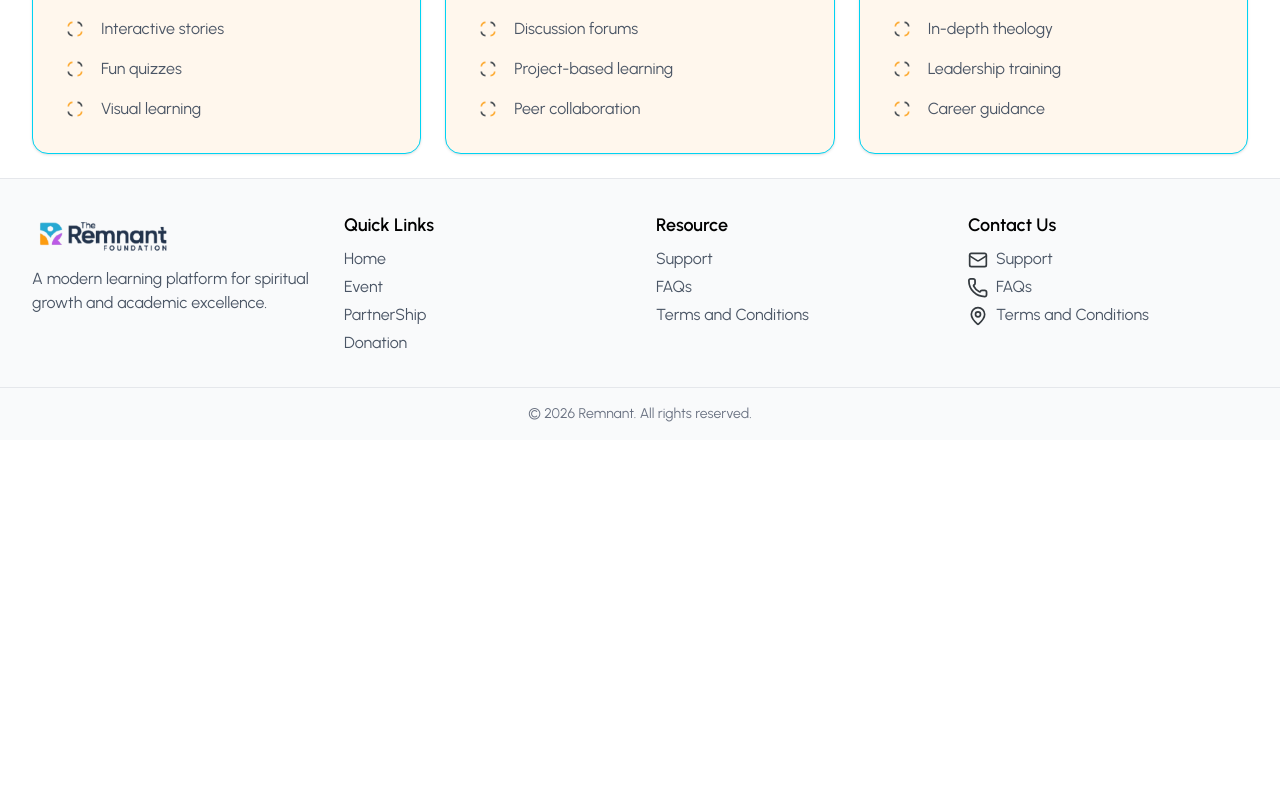
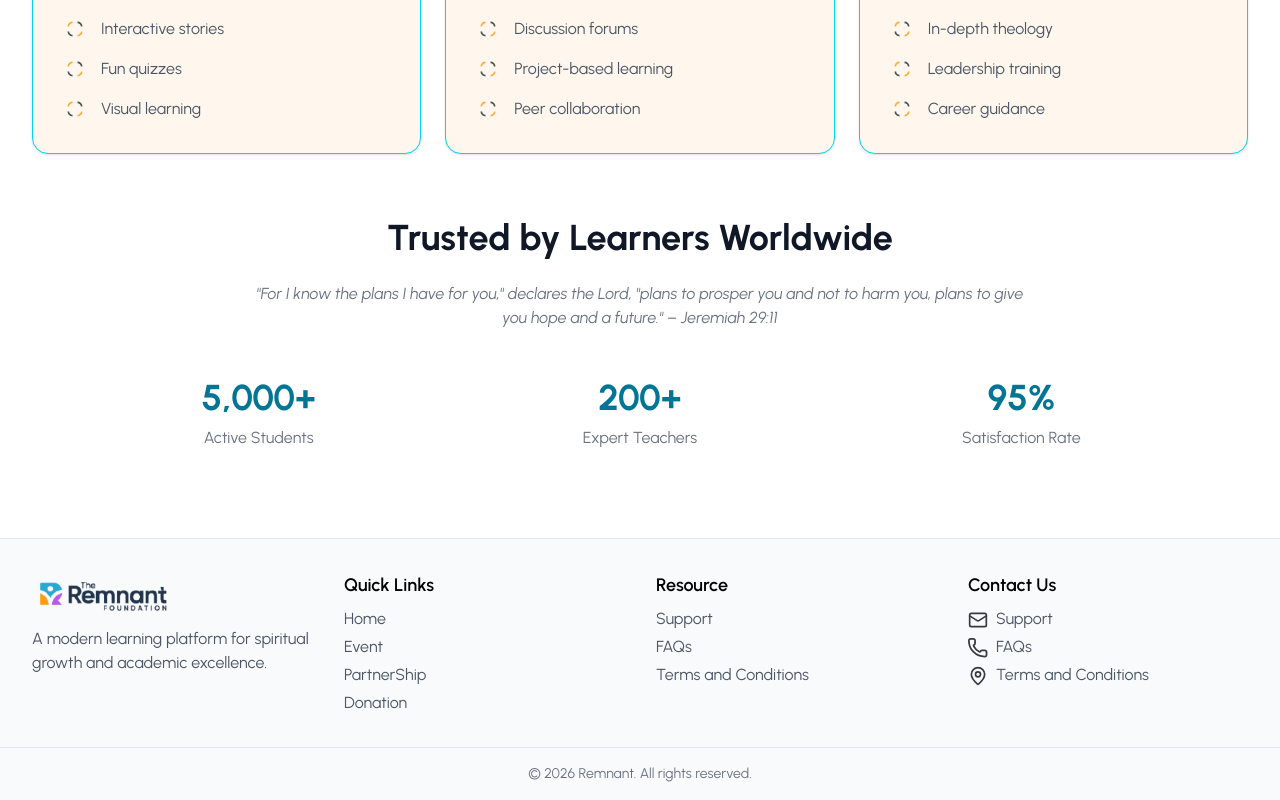
Before and after one commit to naimsheikh8020/Bible-Lms-Remnant-, a React (Vite) app: page / in a window 1280 px wide. Shown: the part 3121-3921 px from the top of the page. Before the commit the page ends 3561 px from the top, so only its background shows below. Built offline with nearby package versions, Linux system fonts and the light colour scheme.

Commit message:
trust section added

```diff
--- a/src/Page/HomePage/Home.tsx
+++ b/src/Page/HomePage/Home.tsx
@@ -4,6 +4,7 @@ import AudienceSection from "./HomeSection/AudienceSection";
 import CoreFeaturesSection from "./HomeSection/CoreFeaturesSection";
 import HeroSection from "./HomeSection/HeroSection";
 import HowItWorksSection from "./HomeSection/HowItWorksSection";
+import TrustSection from "./HomeSection/TrustSection";
 
 
 const Home = () => {
@@ -15,6 +16,7 @@ const Home = () => {
       <HowItWorksSection/>
       <CoreFeaturesSection/>
       <AgeBasedLearningExprience/>
+      <TrustSection/>
     </>
   );
 };
--- /dev/null
+++ b/src/Page/HomePage/HomeSection/TrustSection.tsx
@@ -0,0 +1,39 @@
+import { trustStats } from "../../../assets/assets";
+
+const TrustSection = () => {
+  return (
+    <section className="py-16">
+      <div className="max-w-6xl mx-auto px-6 text-center">
+
+        {/* Heading */}
+        <h2 className="text-3xl md:text-4xl font-bold text-gray-900 mb-6">
+          Trusted by Learners Worldwide
+        </h2>
+
+        {/* Quote */}
+        <p className="text-gray-500 italic max-w-3xl mx-auto mb-12">
+          "For I know the plans I have for you," declares the Lord,
+          "plans to prosper you and not to harm you, plans to give
+          you hope and a future." – Jeremiah 29:11
+        </p>
+
+        {/* Stats */}
+        <div className="grid grid-cols-1 md:grid-cols-3 gap-10">
+          {trustStats.map((stat) => (
+            <div key={stat.id}>
+              <h3 className="text-4xl font-bold text-cyan-700">
+                {stat.value}
+              </h3>
+              <p className="mt-2 text-gray-500">
+                {stat.label}
+              </p>
+            </div>
+          ))}
+        </div>
+
+      </div>
+    </section>
+  );
+};
+
+export default TrustSection;
--- a/src/assets/assets.ts
+++ b/src/assets/assets.ts
@@ -135,3 +135,22 @@ export const ageBasedLearningData = [
     ],
   },
 ];
+
+
+export const trustStats = [
+  {
+    id: 1,
+    value: "5,000+",
+    label: "Active Students",
+  },
+  {
+    id: 2,
+    value: "200+",
+    label: "Expert Teachers",
+  },
+  {
+    id: 3,
+    value: "95%",
+    label: "Satisfaction Rate",
+  },
+];
```
